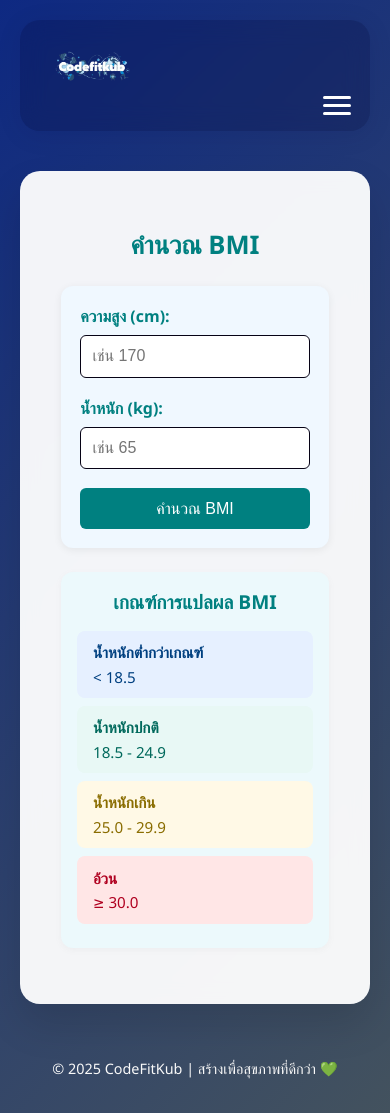
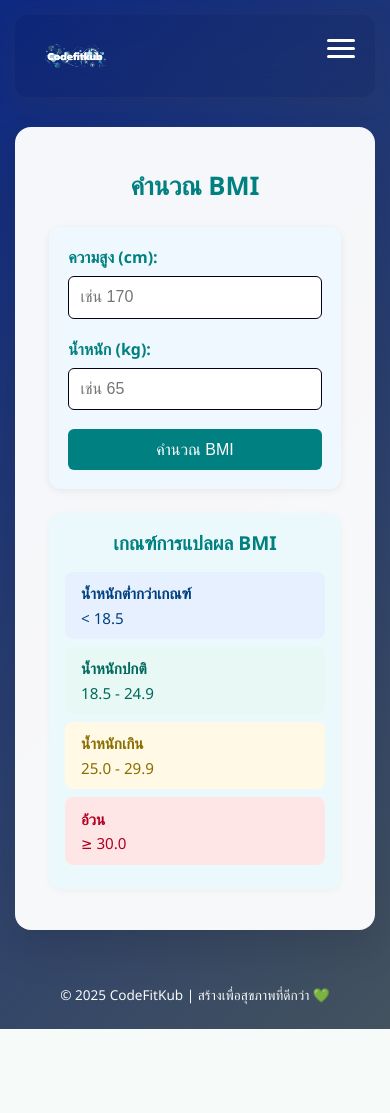
Before and after one commit to Nomu2448/Codefitkub, a Django app: page /bmi in a window 390 px wide. After the commit the page ends 1029 px from the top, so only its background shows below. Run offline with Django 5.2, Linux system fonts and the light colour scheme.

Commit message:
fix ui navbar

```diff
--- a/templates/base.html
+++ b/templates/base.html
@@ -13,43 +13,40 @@
             background: linear-gradient(135deg, #0e2982ff 0%, #43525eff 100%);
             min-height: 100vh;
             color: #222;
-            padding: 20px;
             display: flex;
             flex-direction: column;
+            padding: 0 15px;
         }
 
         /* ---------- NAVBAR ---------- */
         nav {
-            background: rgba(1, 2, 49, 0.2);
-            backdrop-filter: blur(12px);
-            padding: 1rem 2rem;
-            border-radius: 20px;
+            background: rgba(8, 10, 13, 0.08);
+            backdrop-filter: blur(14px);
+            padding: 1rem 1.5rem;
+            border-radius: 16px;
             display: flex;
             justify-content: space-between;
             align-items: center;
-            flex-wrap: wrap;
-            box-shadow: 0 4px 25px rgba(3, 1, 68, 0.1);
+            margin-top: 15px;
+            box-shadow: 0 4px 25px rgba(59, 59, 59, 0.2);
             position: sticky;
             top: 10px;
-            z-index: 10;
+            z-index: 20;
         }
 
         .brand a {
             display: flex;
             align-items: center;
-            gap: 10px;
             text-decoration: none;
         }
 
         .brand img {
-            height: 60px;
+            height: 55px;
+            transition: transform 0.3s ease;
         }
 
-        .brand .title {
-            font-size: 1.6rem;
-            font-weight: 700;
-            color: #fff;
-            text-shadow: 0 2px 10px rgba(0,0,0,0.2);
+        .brand img:hover {
+            transform: scale(1.05);
         }
 
         .nav-links {
@@ -63,24 +60,24 @@
             color: #fff;
             text-decoration: none;
             font-weight: 600;
-            padding: 8px 15px;
+            padding: 8px 14px;
             border-radius: 10px;
             transition: all 0.3s ease;
         }
 
         .nav-links a:hover {
-            background: rgba(217, 198, 198, 0.2);
-            transform: translateY(-2px);
+            background: rgba(255,255,255,0.15);
+            transform: translateY(-1px);
         }
 
         .primary {
             background: #082069ff;
-            color: #2D4AE6;
+            color: #fff;
             font-weight: 700;
         }
+
         .primary:hover {
             background: #2D4AE6;
-            color: #fff;
         }
 
         .user-info {
@@ -91,7 +88,7 @@
 
         .username {
             font-weight: 600;
-            background: rgba(255, 254, 254, 0.2);
+            background: rgba(255,255,255,0.2);
             padding: 6px 14px;
             border-radius: 10px;
             color: #fff;
@@ -106,12 +103,12 @@
             text-decoration: none;
             transition: all 0.3s ease;
         }
+
         .logout-btn:hover {
             background: #ff615b;
-            transform: translateY(-2px);
         }
 
-        /* ---------- Hamburger ---------- */
+        /* ---------- HAMBURGER ---------- */
         .menu-toggle {
             display: none;
             flex-direction: column;
@@ -119,6 +116,7 @@
             cursor: pointer;
             gap: 5px;
         }
+
         .menu-toggle span {
             width: 28px;
             height: 3px;
@@ -126,6 +124,7 @@
             border-radius: 2px;
             transition: all 0.3s ease;
         }
+
         .menu-toggle.active span:nth-child(1) {
             transform: rotate(45deg) translateY(8px);
         }
@@ -136,29 +135,75 @@
             transform: rotate(-45deg) translateY(-8px);
         }
 
-        /* ---------- Responsive ---------- */
-        @media (max-width: 820px) {
+        /* ---------- MAIN CONTAINER ---------- */
+        .container {
+            max-width: 1100px;
+            width: 100%;
+            margin: 50px auto;
+            background: rgba(255,255,255,0.96);
+            border-radius: 20px;
+            padding: 40px 25px;
+            box-shadow: 0 20px 40px rgba(0,0,0,0.12);
+            animation: fadeIn 0.6s ease;
+        }
+
+        h1 {
+            text-align: center;
+            color: #2D4AE6;
+            margin-bottom: 10px;
+            font-size: 1.8rem;
+        }
+
+        .subtitle {
+            text-align: center;
+            color: #555;
+            margin-bottom: 20px;
+            font-size: 1rem;
+        }
+
+        footer {
+            text-align: center;
+            color: #f9f9f9;
+            margin-top: auto;
+            font-size: 0.9rem;
+            padding: 20px 0;
+        }
+
+        @keyframes fadeIn {
+            from { opacity: 0; transform: translateY(20px); }
+            to { opacity: 1; transform: translateY(0); }
+        }
+
+        /* ---------- RESPONSIVE MOBILE ---------- */
+        @media (max-width: 768px) {
             nav {
-                flex-direction: column;
-                align-items: flex-start;
-                padding: 1rem 1.2rem;
+                flex-wrap: wrap;
+                padding: 1rem;
+                border-radius: 14px;
+            }
+
+            .brand img {
+                height: 50px;
             }
 
             .menu-toggle {
                 display: flex;
-                align-self: flex-end;
+                position: absolute;
+                right: 20px;
+                top: 24px;
             }
 
             .nav-links {
                 display: none;
                 flex-direction: column;
+                align-items: flex-start;
                 width: 100%;
-                background: rgba(0,0,0,0.5);
-                backdrop-filter: blur(12px);
-                border-radius: 0 0 20px 20px;
-                padding: 10px 0;
-                gap: 10px;
+                background: rgba(0, 0, 0, 0.6);
+                backdrop-filter: blur(14px);
+                border-radius: 0 0 14px 14px;
+                padding: 1rem 1.5rem;
                 margin-top: 10px;
+                gap: 14px;
                 animation: slideDown 0.3s ease;
             }
 
@@ -166,63 +211,38 @@
                 display: flex;
             }
 
-            .user-info {
-                flex-direction: column;
-                gap: 8px;
-                width: 100%;
-                padding: 0 10px;
-            }
-
             .nav-links a,
             .primary,
             .logout-btn {
-                width: 90%;
-                text-align: center;
-                margin: auto;
+                width: 100%;
+                text-align: left;
+                padding: 12px 16px;
+                font-size: 1rem;
+                border-radius: 8px;
+            }
+
+            .user-info {
+                flex-direction: column;
+                align-items: flex-start;
+                width: 100%;
+                gap: 10px;
+            }
+
+            .container {
+                padding: 25px 18px;
+                margin: 30px auto;
+                border-radius: 16px;
+            }
+
+            footer {
+                font-size: 0.85rem;
+                padding: 25px 10px;
             }
 
             @keyframes slideDown {
                 from { opacity: 0; transform: translateY(-10px); }
                 to { opacity: 1; transform: translateY(0); }
             }
-        }
-
-        /* ---------- MAIN CONTAINER ---------- */
-        .container {
-            max-width: 1100px;
-            width: 100%;
-            margin: 40px auto;
-            background: rgba(255,255,255,0.95);
-            border-radius: 20px;
-            padding: 40px 25px;
-            box-shadow: 0 20px 40px rgba(0,0,0,0.12);
-            backdrop-filter: blur(10px);
-            animation: fadeIn 0.6s ease;
-        }
-
-        h1 {
-            text-align: center;
-            color: #2D4AE6;
-            margin-bottom: 10px;
-        }
-
-        .subtitle {
-            text-align:center;
-            color:#555;
-            margin-bottom:20px;
-        }
-
-        footer {
-            text-align: center;
-            color: #f9f9f9;
-            margin-top: auto;
-            font-size: 0.9rem;
-            padding: 15px 0;
-        }
-
-        @keyframes fadeIn {
-            from { opacity: 0; transform: translateY(20px); }
-            to { opacity: 1; transform: translateY(0); }
         }
     </style>
 
@@ -248,7 +268,7 @@
 
             {% if user.is_authenticated %}
             <div class="user-info">
-                <span class="username"> {{ user.username }}</span>
+                <span class="username">{{ user.username }}</span>
                 <a href="{% url 'logout' %}" class="logout-btn">ออกจากระบบ</a>
             </div>
             {% else %}
```
